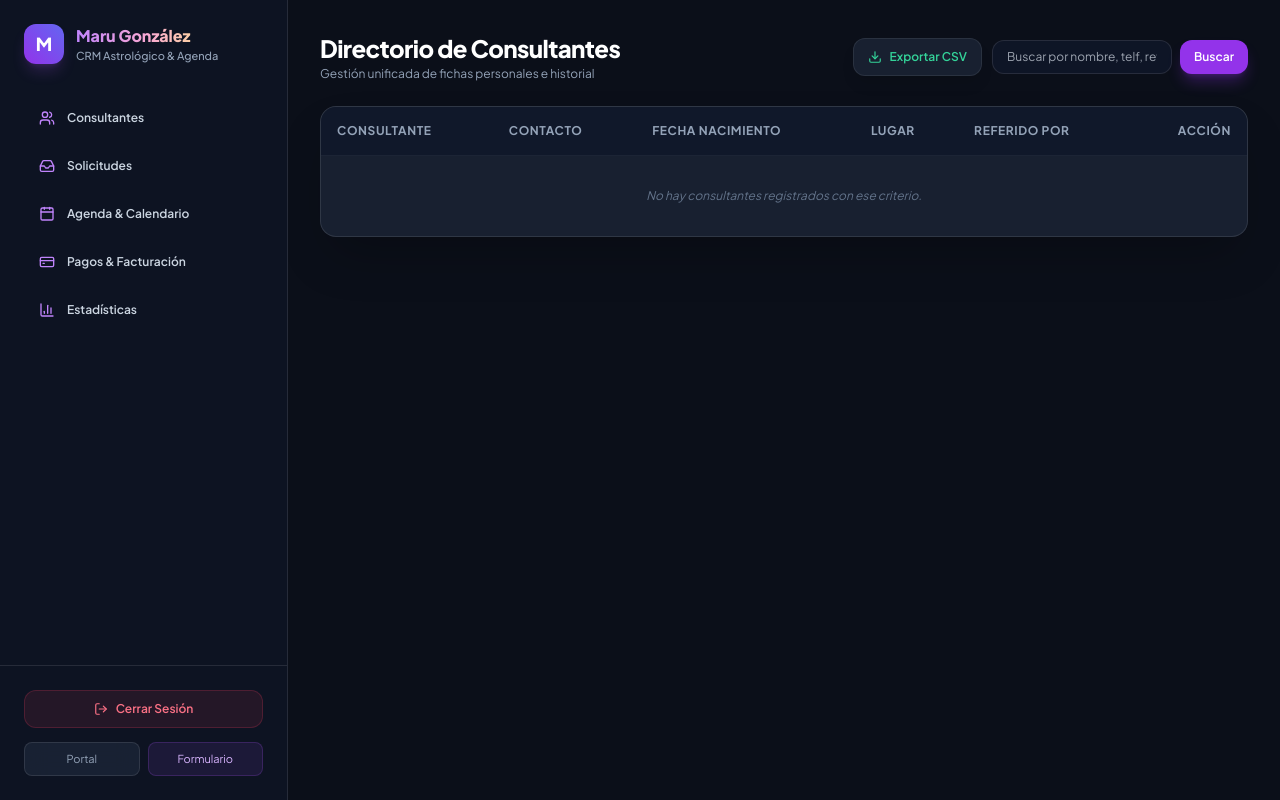
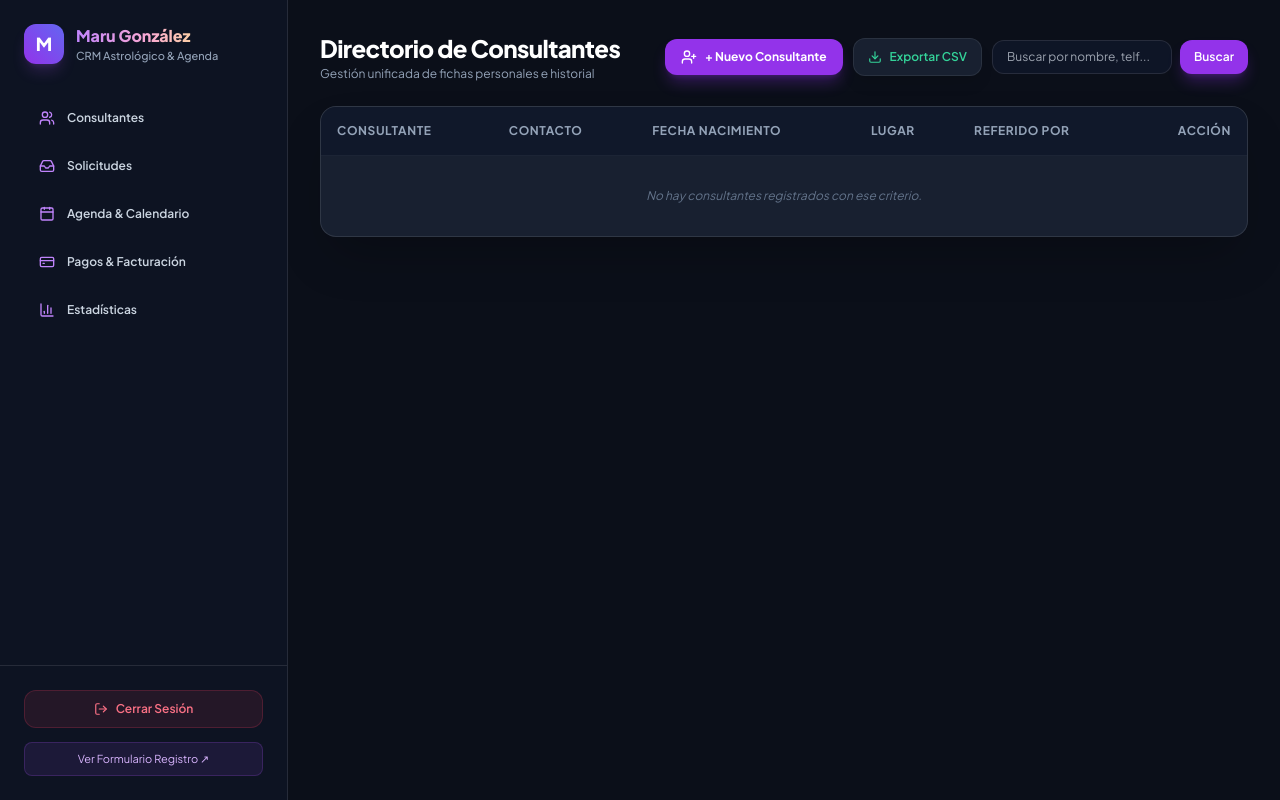
Before and after one commit to ItsVal00/Sistema, a Flask app: template templates/admin_dashboard.html in a window 1280 px wide. Run offline with Flask 3, Linux system fonts and the light colour scheme; the template is opened without the code that fills it, so the values that code supplies are empty; parts of the project's set-up code (start-up, migrations or seed data) failed here and were passed over; some libraries are stand-ins or nearby versions.

Commit message:
Add new client modal and button to admin dashboard

```diff
--- a/templates/admin_dashboard.html
+++ b/templates/admin_dashboard.html
@@ -112,12 +112,9 @@
                 <i data-lucide="log-out" class="w-3.5 h-3.5"></i>
                 <span>Cerrar Sesión</span>
             </a>
-            <div class="grid grid-cols-2 gap-2 pt-1">
-                <a href="/mi-cuenta" target="_blank" class="text-center text-[11px] text-slate-400 hover:text-white glass-panel py-2 rounded-lg border border-white/10 transition">
-                    Portal
-                </a>
+            <div class="grid grid-cols-1 gap-2 pt-1">
                 <a href="/" target="_blank" class="text-center text-[11px] text-purple-300 hover:text-purple-200 bg-purple-500/10 py-2 rounded-lg border border-purple-500/20 transition">
-                    Formulario
+                    Ver Formulario Registro ↗
                 </a>
             </div>
         </div>
@@ -147,12 +144,19 @@
                 </div>
 
                 <div class="flex flex-wrap items-center gap-2.5 w-full sm:w-auto">
+                    <!-- BOTÓN AGREGAR CONSULTANTE -->
+                    <button onclick="document.getElementById('modal-crear-cliente').classList.remove('hidden')"
+                            class="bg-purple-600 hover:bg-purple-500 text-white text-xs font-bold px-4 py-2.5 rounded-xl transition flex items-center gap-2 shadow-lg shadow-purple-600/30">
+                        <i data-lucide="user-plus" class="w-4 h-4"></i>
+                        <span>+ Nuevo Consultante</span>
+                    </button>
+
                     <a href="/admin/exportar_clientes" class="glass-panel hover:bg-white/10 text-emerald-400 text-xs px-3.5 py-2.5 rounded-xl transition flex items-center gap-2 font-semibold shadow-lg">
                         <i data-lucide="download" class="w-3.5 h-3.5"></i>
                         <span>Exportar CSV</span>
                     </a>
                     <form action="/admin" method="GET" class="flex gap-2 w-full sm:w-64">
-                        <input type="text" name="q" value="{{ search_query }}" placeholder="Buscar por nombre, telf, referido..." class="w-full glass-input rounded-xl px-3.5 py-2 text-xs text-white focus:outline-none">
+                        <input type="text" name="q" value="{{ search_query }}" placeholder="Buscar por nombre, telf..." class="w-full glass-input rounded-xl px-3.5 py-2 text-xs text-white focus:outline-none">
                         <button type="submit" class="bg-purple-600 hover:bg-purple-500 text-white text-xs px-3.5 py-2 rounded-xl transition shrink-0 font-semibold shadow-lg shadow-purple-600/30">
                             Buscar
                         </button>
@@ -224,7 +228,7 @@
                                 </td>
                                 <td class="p-4 text-right">
                                     <a href="/admin/cliente/{{ c.id }}" class="bg-purple-500/10 hover:bg-purple-500/20 text-purple-300 border border-purple-500/30 px-3.5 py-1.5 rounded-lg font-semibold transition inline-flex items-center gap-1.5">
-                                        <span>Ficha</span>
+                                        <span>Ficha / Link</span>
                                         <i data-lucide="arrow-up-right" class="w-3.5 h-3.5"></i>
                                     </a>
                                 </td>
@@ -294,7 +298,7 @@
             </div>
 
             <div class="grid grid-cols-1 lg:grid-cols-3 gap-6">
-                <!-- Formulario con soporte para cliente manual -->
+                <!-- Formulario -->
                 <div class="glass-panel rounded-2xl p-6 shadow-xl space-y-4">
                     <h3 class="text-sm font-bold text-purple-300 uppercase tracking-wider flex items-center gap-2">
                         <i data-lucide="plus-circle" class="w-4 h-4"></i>
@@ -302,8 +306,6 @@
                     </h3>
 
                     <form action="/admin/agendar_cita" method="POST" class="space-y-3 text-xs">
-
-                        <!-- 1. Selección de Cliente o Modo Manual -->
                         <div>
                             <label class="block text-slate-400 mb-1 font-medium">Consultante *</label>
                             <select name="cliente_id" id="select_cliente" onchange="toggleClienteManual(this.value)" class="w-full glass-input rounded-xl p-2.5 text-white">
@@ -314,7 +316,6 @@
                             </select>
                         </div>
 
-                        <!-- 2. Campos para ingreso manual (Se muestran por defecto o al elegir 'manual') -->
                         <div id="campos_manuales" class="space-y-2 p-3 bg-purple-900/20 border border-purple-500/30 rounded-xl">
                             <div>
                                 <label class="block text-purple-200 mb-1 font-medium">Nombre Completo *</label>
@@ -326,7 +327,6 @@
                             </div>
                         </div>
 
-                        <!-- 3. Servicio -->
                         <div>
                             <label class="block text-slate-400 mb-1 font-medium">Servicio *</label>
                             <select name="servicio" required class="w-full glass-input rounded-xl p-2.5 text-white">
@@ -338,17 +338,14 @@
                                 <option value="Tránsitos y Progresiones" class="bg-slate-900">Tránsitos y Progresiones</option>
                                 <option value="Astrocartografía" class="bg-slate-900">Astrocartografía</option>
                                 <option value="Revolución Lunar" class="bg-slate-900">Revolución Lunar</option>
-                                <option value="Astrología Infantil" class="bg-slate-900">Astrología Infantil / Crianza Consciente</option>
                             </select>
                         </div>
 
-                        <!-- 4. Link Reunión -->
                         <div>
                             <label class="block text-slate-400 mb-1 font-medium">Link de Reunión (Meet/Zoom)</label>
                             <input type="url" name="link_reunion" placeholder="https://meet.google.com/..." class="w-full glass-input rounded-xl p-2.5 text-white">
                         </div>
 
-                        <!-- 5. Fecha y Hora -->
                         <div class="grid grid-cols-1 sm:grid-cols-2 gap-2">
                             <div>
                                 <label class="block text-slate-400 mb-1 font-medium">Fecha *</label>
@@ -360,7 +357,6 @@
                             </div>
                         </div>
 
-                        <!-- 6. Notas -->
                         <div>
                             <label class="block text-slate-400 mb-1 font-medium">Notas Privadas</label>
                             <textarea name="notas" rows="2" placeholder="Detalles o notas sobre la sesión..." class="w-full glass-input rounded-xl p-2.5 text-white placeholder-slate-500"></textarea>
@@ -569,6 +565,83 @@
 
     </main>
 
+    <!-- MODAL: CREAR NUEVO CONSULTANTE -->
+    <div id="modal-crear-cliente" class="fixed inset-0 bg-slate-950/80 backdrop-blur-md z-50 flex items-center justify-center p-4 hidden">
+        <div class="glass-panel max-w-lg w-full p-6 rounded-3xl space-y-4 border border-white/10 shadow-2xl relative">
+            <div class="flex justify-between items-center border-b border-white/10 pb-3">
+                <h3 class="text-sm font-bold text-purple-300 flex items-center gap-2">
+                    <i data-lucide="user-plus" class="w-4 h-4"></i>
+                    <span>Registrar Nuevo Consultante</span>
+                </h3>
+                <button onclick="document.getElementById('modal-crear-cliente').classList.add('hidden')" class="text-slate-400 hover:text-white">
+                    <i data-lucide="x" class="w-5 h-5"></i>
+                </button>
+            </div>
+
+            <form action="/admin/crear_cliente" method="POST" autocomplete="off" class="space-y-3 text-xs">
+                <div>
+                    <label class="block font-bold text-slate-300 mb-1">Nombre Completo *</label>
+                    <input type="text" name="nombre" required placeholder="Ej: Maria Perez"
+                           class="w-full bg-slate-900 border border-slate-700 rounded-xl px-3 py-2 text-white placeholder-slate-500 focus:outline-none focus:border-purple-500">
+                </div>
+
+                <div class="grid grid-cols-2 gap-3">
+                    <div>
+                        <label class="block font-bold text-slate-300 mb-1">WhatsApp / Teléfono *</label>
+                        <input type="text" name="telefono" required placeholder="+58 412..."
+                               class="w-full bg-slate-900 border border-slate-700 rounded-xl px-3 py-2 text-white placeholder-slate-500 focus:outline-none focus:border-purple-500">
+                    </div>
+                    <div>
+                        <label class="block font-bold text-slate-300 mb-1">Correo Electrónico *</label>
+                        <input type="email" name="email" required placeholder="correo@ejemplo.com"
+                               class="w-full bg-slate-900 border border-slate-700 rounded-xl px-3 py-2 text-white placeholder-slate-500 focus:outline-none focus:border-purple-500">
+                    </div>
+                </div>
+
+                <div class="grid grid-cols-3 gap-3">
+                    <div>
+                        <label class="block font-bold text-slate-300 mb-1">Fecha Nac. *</label>
+                        <input type="date" name="fecha_nacimiento" required
+                               class="w-full bg-slate-900 border border-slate-700 rounded-xl px-2 py-2 text-white focus:outline-none focus:border-purple-500">
+                    </div>
+                    <div>
+                        <label class="block font-bold text-slate-300 mb-1">Hora Exacta</label>
+                        <input type="time" name="hora_nacimiento"
+                               class="w-full bg-slate-900 border border-slate-700 rounded-xl px-2 py-2 text-white focus:outline-none focus:border-purple-500">
+                    </div>
+                    <div>
+                        <label class="block font-bold text-slate-300 mb-1">Lugar Nac.</label>
+                        <input type="text" name="lugar_nacimiento" placeholder="Ciudad, País"
+                               class="w-full bg-slate-900 border border-slate-700 rounded-xl px-2 py-2 text-white placeholder-slate-500 focus:outline-none focus:border-purple-500">
+                    </div>
+                </div>
+
+                <div class="grid grid-cols-2 gap-3">
+                    <div>
+                        <label class="block font-bold text-slate-300 mb-1">Referido por (Opcional)</label>
+                        <input type="text" name="referido_por" placeholder="Nombre"
+                               class="w-full bg-slate-900 border border-slate-700 rounded-xl px-3 py-2 text-white placeholder-slate-500 focus:outline-none focus:border-purple-500">
+                    </div>
+                    <div>
+                        <label class="block font-bold text-slate-300 mb-1">Notas / Motivo</label>
+                        <input type="text" name="motivo_consulta" placeholder="Detalles de la consulta..."
+                               class="w-full bg-slate-900 border border-slate-700 rounded-xl px-3 py-2 text-white placeholder-slate-500 focus:outline-none focus:border-purple-500">
+                    </div>
+                </div>
+
+                <div class="pt-2 flex justify-end gap-2">
+                    <button type="button" onclick="document.getElementById('modal-crear-cliente').classList.add('hidden')"
+                            class="bg-slate-800 hover:bg-slate-700 text-slate-300 px-4 py-2.5 rounded-xl font-semibold">
+                        Cancelar
+                    </button>
+                    <button type="submit" class="bg-purple-600 hover:bg-purple-500 text-white font-bold px-4 py-2.5 rounded-xl transition shadow-lg shadow-purple-600/30">
+                        Guardar Consultante
+                    </button>
+                </div>
+            </form>
+        </div>
+    </div>
+
     <!-- SCRIPTS -->
     <script>
         // Inicializar Iconos Lucide
@@ -615,7 +688,12 @@
                     center: 'title',
                     right: window.innerWidth < 768 ? '' : 'dayGridMonth,timeGridWeek'
                 },
-                events: citasEventos
+                events: citasEventos,
+                eventClick: function(info) {
+                    if (confirm(`¿Deseas eliminar la cita "${info.event.title}"?`)) {
+                        window.location.href = `/admin/eliminar_cita/${info.event.id}`;
+                    }
+                }
             });
             calendar.render();
         }
```
